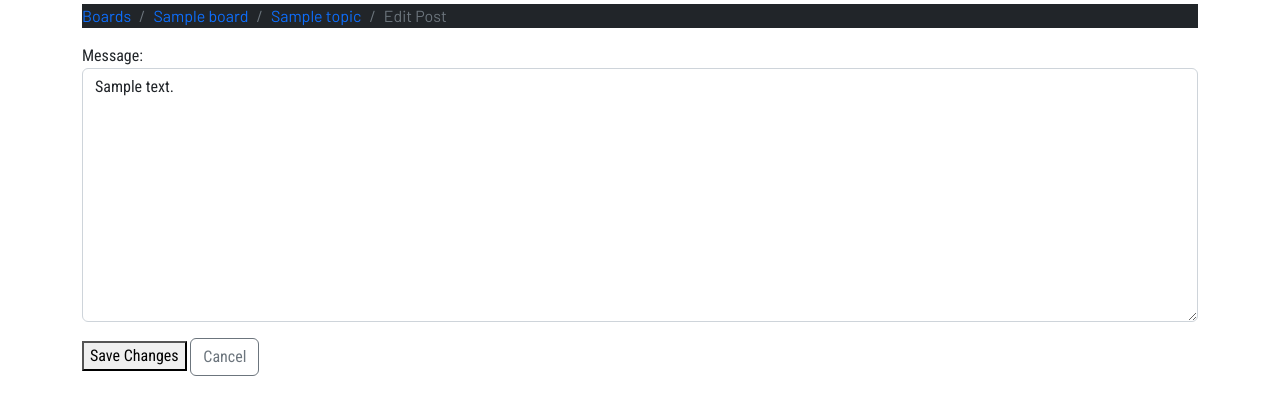
After one commit to Olaism/discussion-forum, a Django app: page /boards/1/topics/1/posts/1/edit/ in a window 1280 px wide. The commit adds this page. Shown: the top 415 px of the page. Run offline with Django 4.2, Linux system fonts and the light colour scheme; tables that the repository leaves empty hold one stand-in row (values such as "Sample post"); parts of the project's set-up code (start-up, migrations or seed data) failed here and were passed over; some libraries are stand-ins or nearby versions.

Commit message:
added post_edit view

```diff
--- a/boards/urls.py
+++ b/boards/urls.py
@@ -4,8 +4,9 @@ from .views import (
     home,
     board_topics,
     new_topic,
+    PostEditView,
     topic_posts,
-    reply_topic
+    reply_topic,
 )
 
 urlpatterns = [
@@ -15,4 +16,6 @@ urlpatterns = [
     path('<int:pk>/topics/<int:topic_pk>/', topic_posts, name='topic_posts'),
     path('<int:pk>/topics/<int:topic_pk>/reply/',
          reply_topic, name='reply_topic'),
+    path('<int:pk>/topics/<int:topic_pk>/posts/<int:post_pk>/edit/',
+         PostEditView.as_view(), name='edit_post'),
 ]
--- a/boards/views.py
+++ b/boards/views.py
@@ -5,6 +5,8 @@ from django.shortcuts import (
     render,
     redirect
 )
+from django.utils import timezone
+from django.views.generic import UpdateView
 
 from .forms import (
     NewTopicForm,
@@ -74,3 +76,18 @@ def reply_topic(request, pk, topic_pk):
     else:
         form = PostForm()
     return render(request, 'reply_topic.html', {'topic': topic, 'form': form})
+
+
+class PostEditView(UpdateView):
+    model = Post
+    fields = ('message',)
+    pk_url_kwargs = 'post_pk'
+    template_name = 'edit_post.html'
+    context_object_name = 'post'
+
+    def form_valid(self, form):
+        post = form.save(commit=False)
+        post.updated_by = self.request.user
+        post.updated_at = timezone.now()
+        post.save()
+        return redirect('topic_posts', pk=post.topic.board.pk, topic_pk=post.topic.pk)
--- /dev/null
+++ b/templates/edit_post.html
@@ -0,0 +1,29 @@
+{% extends '_base.html' %}
+
+{% block title %}Edit Post{% endblock title %}
+
+{% block breadcrumb %}
+<li class="breadcrumb-item"><a href="{% url 'home' %}">Boards</a></li>
+<li class="breadcrumb-item">
+    <a href="{% url 'board_topics' post.topic.board.pk %}">
+        {{ post.topic.board.name }}
+    </a>
+</li>
+<li class="breadcrumb-item">
+    <a href="{% url 'topic_posts' post.topic.board.pk post.topic.pk %}">
+        {{ post.topic.subject }}
+    </a>
+</li>
+<li class="breadcrumb-item active">Edit Post</li>
+{% endblock breadcrumb %}
+
+
+{% block content %}
+<form method="post" class="mb-4" novalidate>
+    {% csrf_token %}
+    {% include 'includes/form.html' %}
+    <button type="submit">Save Changes</button>
+    <a href="{% url 'topic_posts' post.topic.board.pk post.topic.pk %}"
+        class="btn btn-outline-secondary" role="button">Cancel</a>
+</form>
+{% endblock content %}
--- a/templates/topic_posts.html
+++ b/templates/topic_posts.html
@@ -44,7 +44,8 @@
                         {{ post.message }}
                         {% if post.created_by == user %}
                             <div class="mt-3">
-                                <a href="#" class="btn btn-primary btn-sm" role="button">Edit</a>
+                                <a href="{% url 'edit_post' post.topic.board.pk post.topic.pk post.pk %}"
+                                    class="btn btn-primary btn-sm" role="button">Edit</a>
                             </div>
                         {% endif %}
                     </div>
```
